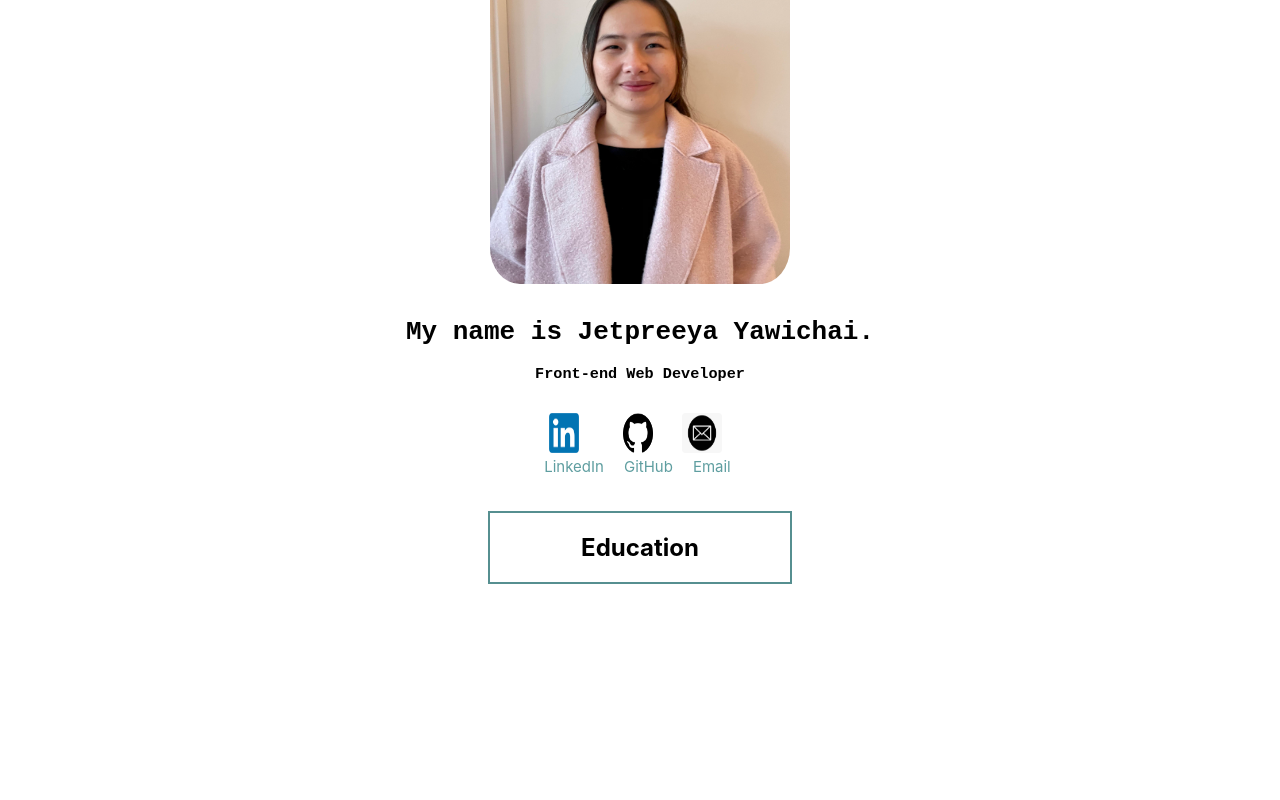
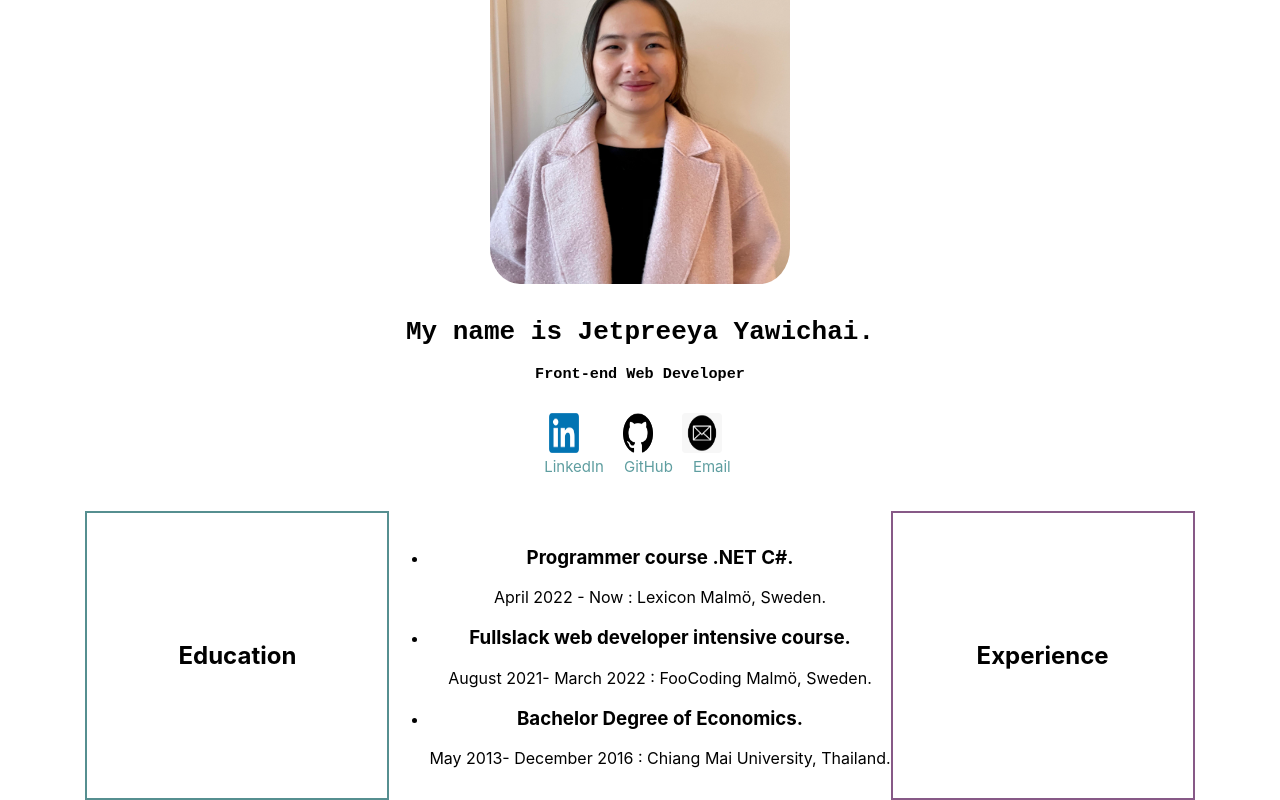
Before and after one commit to Jetpreeya/Portfolio, a React (Create React App) app in the folder jetpreeya-cv/: page /AboutMe in a window 1280 px wide. Shown: the part 178-978 px from the top of the page. Before the commit the page ends 800 px from the top, so only its background shows below. Built offline with nearby package versions, Linux system fonts and the light colour scheme.

Commit message:
Created Experience part

```diff
--- a/jetpreeya-cv/src/components/aboutMe/aboutMe.css
+++ b/jetpreeya-cv/src/components/aboutMe/aboutMe.css
@@ -1,11 +1,25 @@
 .AboutMe{
     display: flex;
-    align-items: center;
+    flex-direction: row;
     justify-content: center;
     margin-top: 20px;
 }
 .Education{
+    display: flex;
+    align-items: center;
+    justify-content: center;
     width: 300px;
     border: 2px solid #568f90;
+}
 
+.Education-list{
+    display: flex;
 }
+
+.Experience{
+    display: flex;
+    align-items: center;
+    justify-content: center;
+    width: 300px;
+    border: 2px solid #875987;
+}
--- a/jetpreeya-cv/src/components/aboutMe/aboutMe.js
+++ b/jetpreeya-cv/src/components/aboutMe/aboutMe.js
@@ -3,9 +3,24 @@ import "./aboutMe.css";
 const AboutMe = () => {
   return (
     <div className="AboutMe">
-        <div className="Education">
+      <div className="Education">
         <h2>Education</h2>
-        </div>
+      </div>
+      <div className="Education-list">
+        <ul>
+          <li><h3>Programmer course .NET C#. </h3>
+            <p>April 2022 - Now : Lexicon Malmö, Sweden.</p></li>
+          <li><h3>Fullslack web developer intensive course.</h3>
+            <p>August 2021- March 2022 : FooCoding Malmö, Sweden.</p></li>
+          <li> <h3>Bachelor Degree of Economics.</h3>
+            <p>May 2013- December 2016 : Chiang Mai University, Thailand.</p></li>
+        </ul>
+      </div>
+
+      <div className="Experience">
+        <h2>Experience</h2>
+      </div>
+
     </div>
 
   );
```
